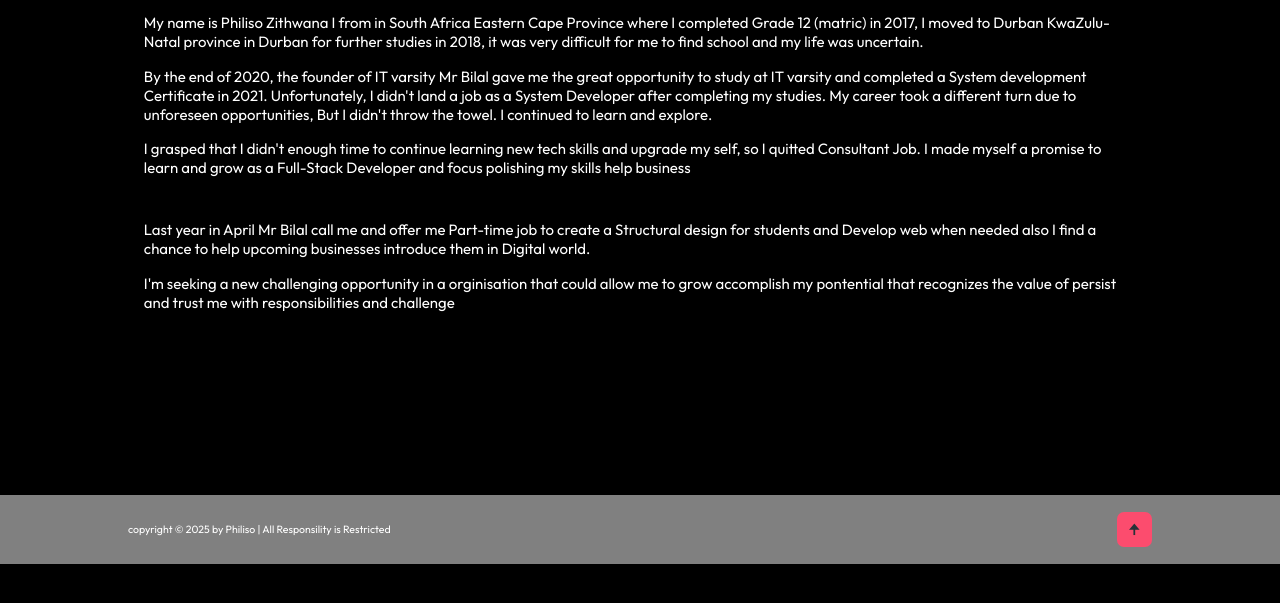
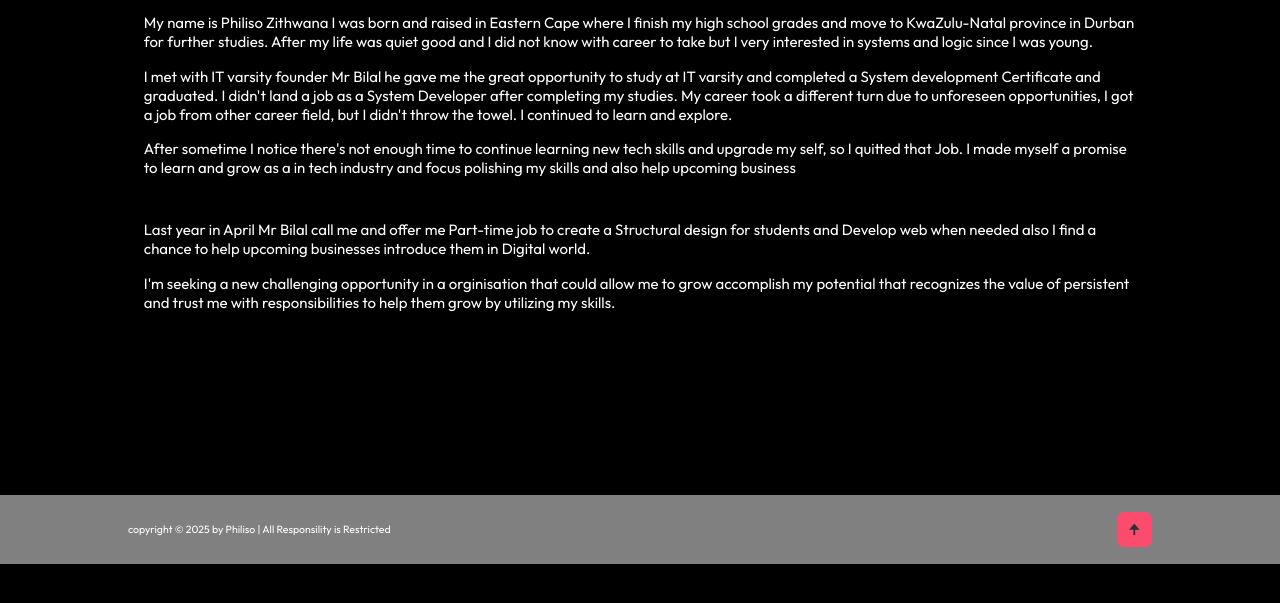
Before and after one commit to philisophiliso524-ITvarsity/portifolio-site, a plain HTML site: page about.html in a window 1280 px wide. Shown: the part 185-788 px from the top of the page. Drawn offline with nearby package versions, Linux system fonts and the light colour scheme.

Commit message:
new changes

```diff
--- a/about.html
+++ b/about.html
@@ -31,14 +31,19 @@
   <section class="aboutmore" id="aboutmore">
     <h2 class="heading"><span>Brief</span>about my <span> Journey</span></h2>
     <div class="aboutmore">
-      <p>My name is Philiso Zithwana I from in South Africa Eastern Cape Province where I completed Grade 12 (matric) in 2017, I moved to Durban KwaZulu-Natal province in Durban for further studies in 2018, it was very difficult for me to find school and my life was uncertain.</p>
+      <p>My name is Philiso Zithwana I was born and raised in Eastern Cape  where I finish my high school grades and move to KwaZulu-Natal province in Durban for further studies. After my life was quiet good and I did not know with career to take but I very interested in systems and logic since I was young.</p>
 
-<p>By the end of 2020, the founder of IT varsity Mr Bilal gave me the great opportunity to study at IT varsity and completed a System development Certificate in 2021. Unfortunately, I didn't land a job as a System Developer after completing my studies. My career took a different turn due to unforeseen opportunities, But I didn't throw the towel. I continued to learn and explore.</p>
-<p>I  grasped that I didn't enough  time to continue learning new tech skills  and upgrade my self, so I quitted Consultant Job. I made myself a promise to learn and grow as a Full-Stack Developer and focus polishing my skills help business</p>
+  <p>I met with IT varsity founder Mr Bilal he  gave me the great opportunity to study at IT varsity and completed a System development Certificate and graduated. I didn't land a job as a System Developer after completing my studies. My career took a different turn due to unforeseen opportunities, I got a job from other career field, but I didn't throw the towel. I continued to learn and explore.</p>
+  <p>After sometime I notice there's not enough  time to continue learning new tech skills  and upgrade my self, so I quitted that Job. I made myself a promise to learn and grow as a in tech industry and focus polishing my skills and also  help upcoming  business</p>
   <br>
   <p>Last year in April Mr Bilal call me and offer  me Part-time job to create a Structural design for students and Develop web when needed also I find a chance to help upcoming businesses introduce them in Digital world. </p>
-<p>I'm  seeking a new challenging opportunity in a orginisation that could allow me to grow accomplish my pontential  that recognizes the value of persist and trust me with responsibilities and challenge</p>
+  <p>I'm  seeking a new challenging opportunity in a orginisation that could allow me to grow accomplish my potential  that recognizes the value of persistent and trust me with responsibilities to help them grow by utilizing my skills.</p>
 </div>
+
+<div class="about-image">
+   <img src="">
+</div>
+
   </section>
 
   <!-- footer design -->
@@ -50,9 +55,7 @@
        <a href="about.html"><i class="bx bxs-up-arrow-alt"></i></a>
      </div>
   </footer>
-
   <!-- custom js --->
   <script src="js/script.js"></script>
 </body>
-
 </html>
```
Lines whose indentation alone changed are shown as unchanged.
